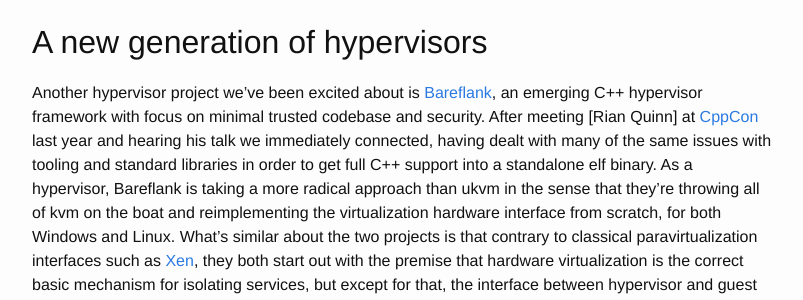
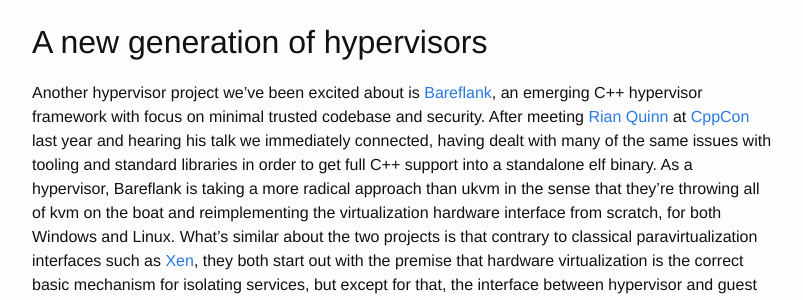
Before and after one commit to mnordsletten/includeos.github.io, a Jekyll site: the page built from _posts/2017-08-29-includeos-on-solo5-and-ukvm.md, in a window 1280 px wide and 900 px high, scrolled down 2475 px. Shown: the part 176-476 px from the top of the window, without its empty margins (238-1041 px from the left). Built offline with Jekyll 4.4.1, drawn with Linux system fonts in a browser that asks for light colours; comment, search, counter and statistics services are not loaded; part of the change alters nothing that is shown.

```diff
--- a/_posts/2017-08-29-includeos-on-solo5-and-ukvm.md
+++ b/_posts/2017-08-29-includeos-on-solo5-and-ukvm.md
@@ -64,6 +64,7 @@ I’ll discuss this in more detail in the upcoming [CppCon] talk [Deconstructing
 [Ricardo Koller]: http://researcher.ibm.com/researcher/view.php?person=us-kollerr
 [Mato]: https://github.com/mato
 [Alf]: https://github.com/fwsGonzo
+[Rian Quinn]: https://github.com/rianquinn
 [MirageOS]: https://mirage.io/
 [Bareflank]: https://github.com/Bareflank/hypervisor
 [Popek Goldberg is now considered harmful]: http://blog.includeos.org/2017/06/23/popek-goldberg-machines-considered-harmful
```
